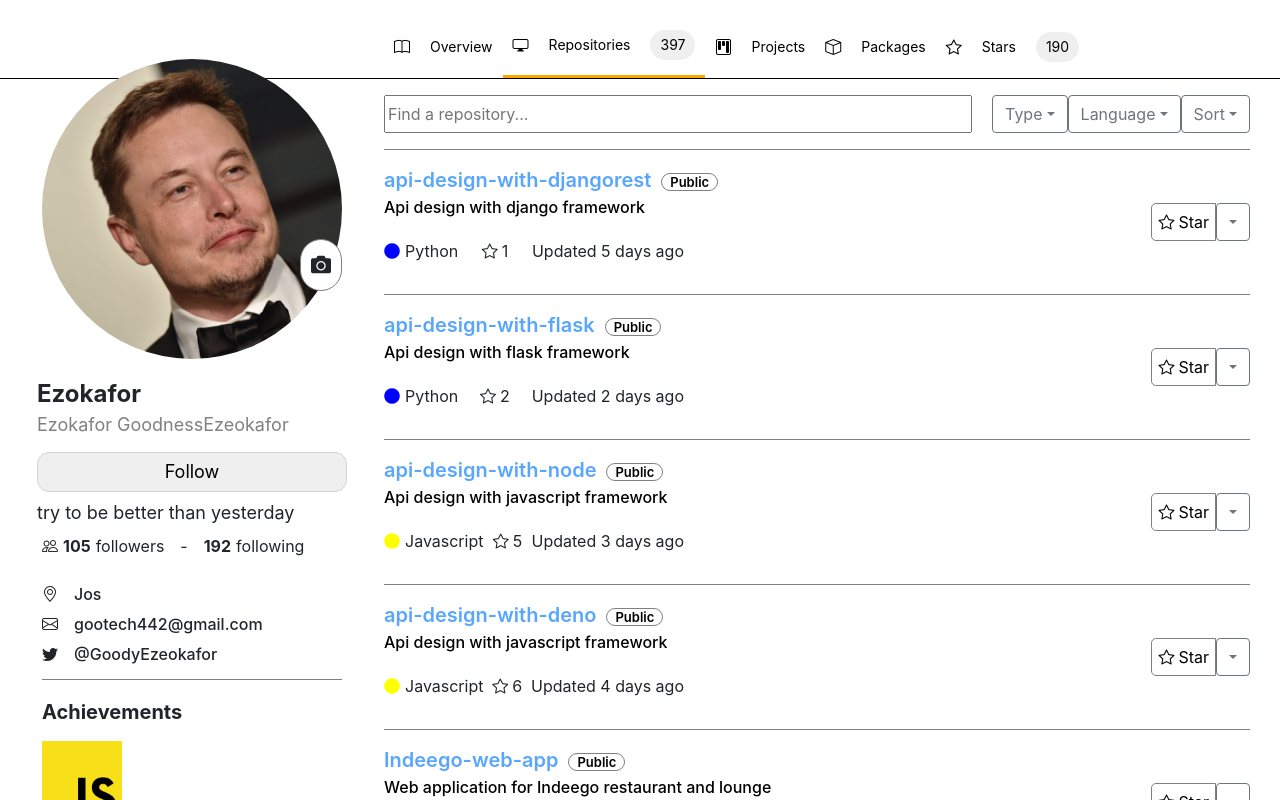
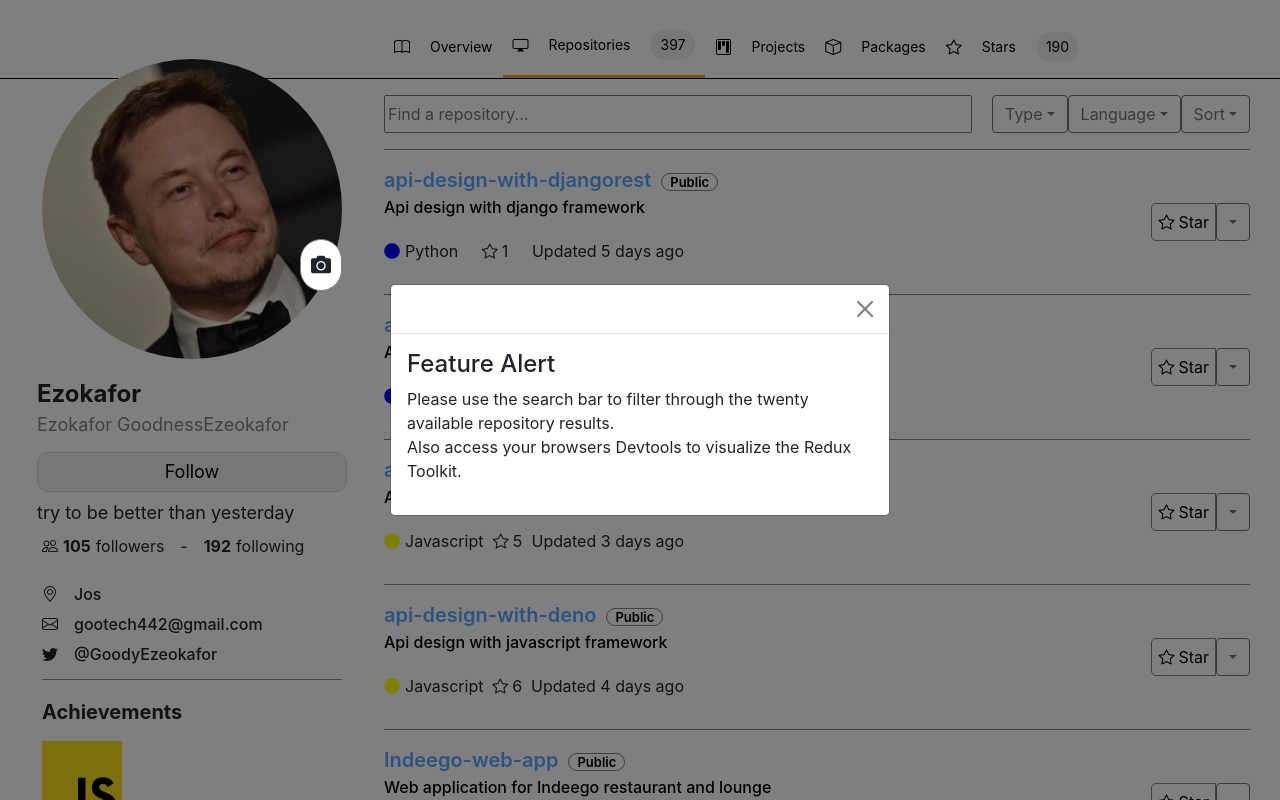
Before and after one commit to shegspear/Bitmama-Github-Task, a React (Create React App) app: page /repository in a window 1280 px wide. Shown: the top 800 px of the page. Built offline with nearby package versions, Linux system fonts and the light colour scheme.

Commit message:
implemented modal in repository page to guide user

```diff
--- a/src/Pages/UserPage/RepositoryPage.js
+++ b/src/Pages/UserPage/RepositoryPage.js
@@ -8,9 +8,11 @@
 
 //testing db
 import testDB from '../../TestingDB/Index';
+import { Modal } from 'react-bootstrap';
 
 function RepositoryPage() {
   const[repoDB, setRepoDB] = useState([]);
+  const [modalShow, setModalShow] = useState(false);
 
   function filterRepo(value) {
     let repoArr = [];
@@ -26,10 +28,31 @@
 
   useEffect(() => {
     setRepoDB(testDB);
+    setModalShow(true);
   }, []);
 
   return (
     <div className='page'>
+
+      {/* hidden guide modal */}
+        <Modal
+          show={modalShow}
+          onHide={() => setModalShow(false)}
+          size="md"
+          aria-labelledby="contained-modal-title-vcenter"
+          centered
+        >
+          <Modal.Header closeButton></Modal.Header>
+          <Modal.Body>
+            <h4>Feature Alert</h4>
+            <p>
+              Please use the search bar to filter
+              through the twenty available repository results. <br />
+              Also access your browsers Devtools to visualize the Redux Toolkit.
+            </p>
+          </Modal.Body>
+        </Modal>
+       {/* hidden guide modal */}
 
      <div className='desktop-header'>
       <HeaderComp currentPage={'repository'} />
```
